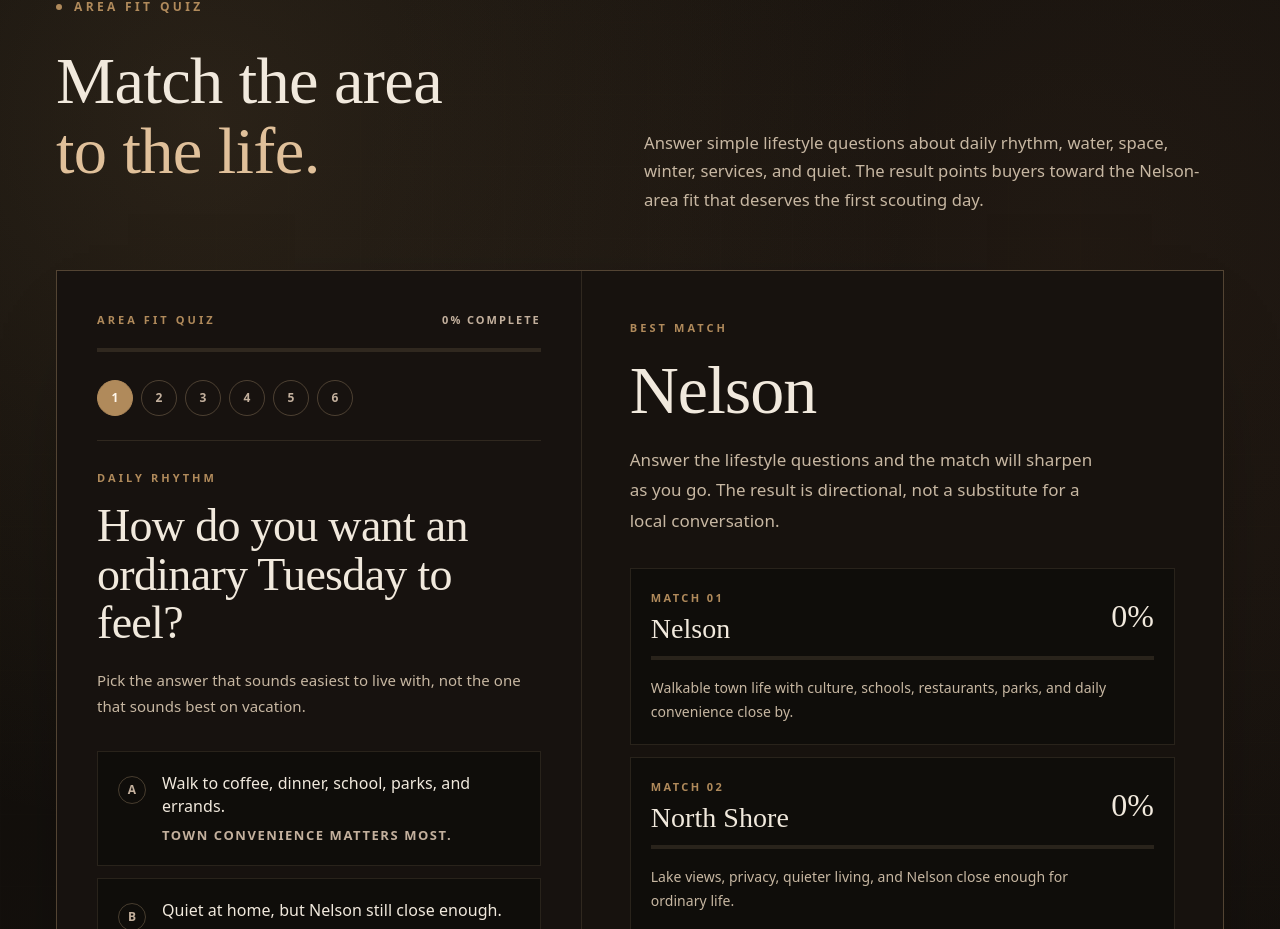
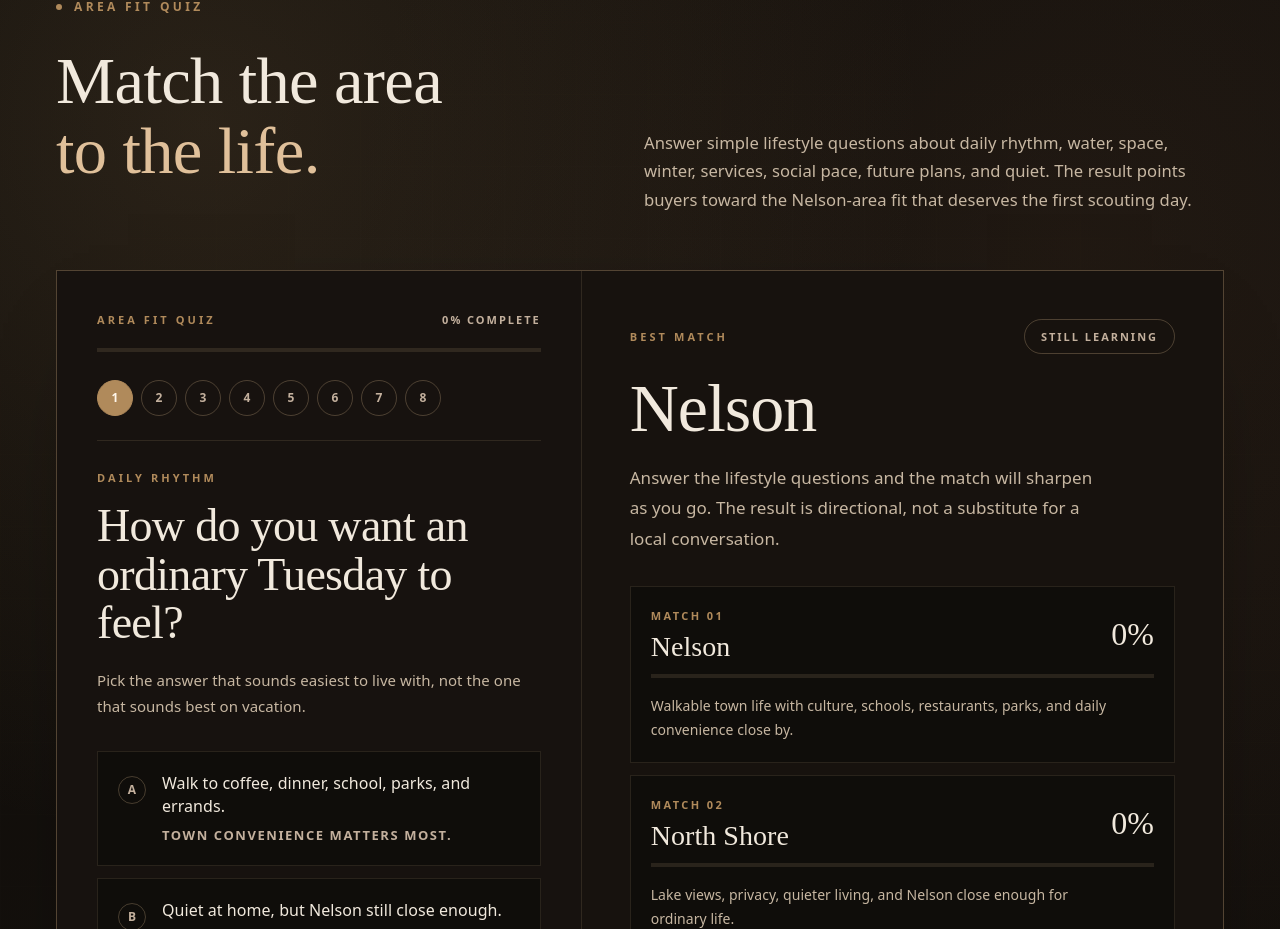
Before and after one commit to KootenayMadeDigital/Luke-Mori-Luxury-Real-Estate, a Next.js app: page /buyers in a window 1280 px wide. Shown: the part 854-1783 px from the top of the page. Built offline with nearby package versions, Linux system fonts and the light colour scheme; a web font is replaced by a local one.

Commit message:
feat: sharpen area fit quiz scoring

```diff
--- a/src/app/buyers/area-fit-quiz/page.tsx
+++ b/src/app/buyers/area-fit-quiz/page.tsx
@@ -24,14 +24,14 @@ export default function AreaFitQuizPage() {
         eyebrow="Area Fit Quiz"
         title="Find the Kootenay path"
         emphasis="that fits the life."
-        lede="Answer plain lifestyle questions about daily routine, water, space, winter, services, and quiet. Then see which Nelson-area community best fits the way you want to live."
+        lede="Answer plain lifestyle questions about daily routine, water, space, winter, services, social pace, future plans, and quiet. Then see which Nelson-area community best fits the way you want to live."
         image={headerImages.nelsonLandscape}
         imageTreatment="showcase"
         crumbs={[{ label: "Home", href: "/" }, { label: "Buyers", href: "/buyers" }, { label: "Area Fit Quiz" }]}
         meta={[
           { value: "6", label: "Area Matches" },
           { value: "Local", label: "Area Fit" },
-          { value: "Fast", label: "First Read" },
+          { value: "8", label: "Questions" },
           { value: "Luke", label: "Next Step" },
         ]}
       />
@@ -43,7 +43,7 @@ export default function AreaFitQuizPage() {
               <Eyebrow>Lifestyle Match</Eyebrow>
               <SectionHeading className="mt-7">Answer the easy questions,<br /><em className="font-light not-italic italic text-[var(--color-bronze-light)]">then test the fit.</em></SectionHeading>
             </div>
-            <SectionLede align="right">The quiz does not replace a local conversation. It gives buyers a cleaner area match so Luke can help compare the right places and avoid the wrong showings.</SectionLede>
+            <SectionLede align="right">The quiz does not replace a local conversation. It gives buyers a sharper area match, explains why it fits, and shows what to watch before planning the first scouting route.</SectionLede>
           </Reveal>
           <BuyerFitQuiz />
         </Container>
--- a/src/app/buyers/page.tsx
+++ b/src/app/buyers/page.tsx
@@ -102,7 +102,7 @@ export default function BuyersPage() {
               </SectionHeading>
             </div>
             <SectionLede align="right">
-              Answer simple lifestyle questions about daily rhythm, water, space, winter, services, and quiet. The result points buyers toward the Nelson-area fit that deserves the first scouting day.
+              Answer simple lifestyle questions about daily rhythm, water, space, winter, services, social pace, future plans, and quiet. The result points buyers toward the Nelson-area fit that deserves the first scouting day.
             </SectionLede>
           </Reveal>
           <BuyerFitQuiz />
--- a/src/components/buyers/BuyerFitQuiz.tsx
+++ b/src/components/buyers/BuyerFitQuiz.tsx
@@ -144,9 +144,31 @@ const questions: Question[] = [
     ],
   },
   {
-    eyebrow: "Identity",
+    eyebrow: "People",
+    title: "How much community do you want around you?",
+    helper: "Some buyers want familiar faces nearby. Others want space first and social life when they choose it.",
+    options: [
+      { label: "I want to bump into people, know the town, and feel connected quickly.", note: "Community close by.", scores: { nelson: 5, kaslo: 2 } },
+      { label: "I like neighbours, but I want home to feel quiet.", note: "Social when chosen.", scores: { "north-shore": 4, balfour: 3, blewett: 2 } },
+      { label: "I want privacy most days, with community available when I want it.", note: "Privacy first.", scores: { blewett: 4, "slocan-valley": 4, kaslo: 2 } },
+      { label: "I want a small-place feel, not a busy town feel.", note: "Village pace.", scores: { kaslo: 5, balfour: 3, "slocan-valley": 3 } },
+    ],
+  },
+  {
+    eyebrow: "Future Plans",
+    title: "What might change in the next few years?",
+    helper: "The best fit should handle the life you are planning, not just the life you have today.",
+    options: [
+      { label: "Schools, work, services, or aging parents may matter more over time.", note: "Future convenience.", scores: { nelson: 5, "north-shore": 2 } },
+      { label: "I may want guests, a second-home setup, or easier lock-and-leave ownership.", note: "Flexible retreat use.", scores: { balfour: 4, "north-shore": 4, kaslo: 2 } },
+      { label: "I may want gardens, animals, a shop, a studio, or room to expand.", note: "Room to grow.", scores: { blewett: 5, "slocan-valley": 4 } },
+      { label: "I want something quieter and more permanent, even if it is less convenient.", note: "Long-term quiet.", scores: { kaslo: 4, "slocan-valley": 4, balfour: 2 } },
+    ],
+  },
+  {
+    eyebrow: "Gut Check",
     title: "Which sentence sounds most like you?",
-    helper: "This usually reveals the area faster than a price range does.",
+    helper: "This last question catches the emotional fit after the practical answers.",
     options: [
       { label: "I want to feel part of Nelson life.", note: "Community and town rhythm.", scores: { nelson: 5 } },
       { label: "I want a beautiful private base near Nelson.", note: "Privacy with access.", scores: { "north-shore": 5, blewett: 2 } },
@@ -175,10 +197,18 @@ export function BuyerFitQuiz() {
   const [step, setStep] = useState(0);
   const [answers, setAnswers] = useState<number[]>(Array(questions.length).fill(-1));
   const complete = answers.every((answer) => answer >= 0);
+  const answeredCount = answers.filter((answer) => answer >= 0).length;
   const current = questions[step];
   const ranked = useMemo(() => rankAreas(answers), [answers]);
   const top = ranked[0];
-  const progress = Math.round((answers.filter((answer) => answer >= 0).length / questions.length) * 100);
+  const runnerUp = ranked[1];
+  const progress = Math.round((answeredCount / questions.length) * 100);
+  const topGap = top.score - (runnerUp?.score ?? 0);
+  const confidence = complete ? (topGap >= 8 ? "Strong fit" : topGap >= 4 ? "Good fit" : "Close call") : "Still learning";
+  const selectedSignals = answers
+    .map((answer, index) => answer >= 0 ? questions[index]?.options[answer]?.note : undefined)
+    .filter(Boolean)
+    .slice(-5) as string[];
 
   function choose(optionIndex: number) {
     setAnswers((currentAnswers) => currentAnswers.map((answer, index) => (index === step ? optionIndex : answer)));
@@ -241,9 +271,23 @@ export function BuyerFitQuiz() {
         </div>
 
         <div className="bg-[var(--color-bg-2)] p-6 sm:p-8 lg:p-10 xl:p-12">
-          <p className="m-0 text-[10px] font-semibold uppercase tracking-[0.28em] text-[var(--color-bronze)]">Best Match</p>
+          <div className="flex flex-wrap items-center justify-between gap-4">
+            <p className="m-0 text-[10px] font-semibold uppercase tracking-[0.28em] text-[var(--color-bronze)]">Best Match</p>
+            <span className="rounded-full border border-[var(--color-line-strong)] px-4 py-2 text-[10px] font-semibold uppercase tracking-[0.18em] text-[var(--color-text-dim)]">{confidence}</span>
+          </div>
           <h3 className="m-0 mt-5 font-serif text-[44px] font-light leading-[1.02] tracking-[-0.015em] text-[var(--color-text)] sm:text-[68px]">{top.area.name}</h3>
           <p className="m-0 mt-5 max-w-[760px] text-[17px] leading-[1.78] text-[var(--color-text-muted)]">{complete ? top.area.plainAnswer : "Answer the lifestyle questions and the match will sharpen as you go. The result is directional, not a substitute for a local conversation."}</p>
+
+          {selectedSignals.length > 0 && (
+            <div className="mt-7 border border-[var(--color-line)] bg-[var(--color-bg)] p-5">
+              <p className="m-0 text-[10px] font-semibold uppercase tracking-[0.22em] text-[var(--color-bronze)]">Signals you gave us</p>
+              <div className="mt-4 flex flex-wrap gap-2">
+                {selectedSignals.map((signal) => (
+                  <span key={signal} className="rounded-full border border-[var(--color-line-strong)] px-3 py-2 text-[10px] font-semibold uppercase tracking-[0.14em] text-[var(--color-text-muted)]">{signal}</span>
+                ))}
+              </div>
+            </div>
+          )}
 
           <div className="mt-8 grid gap-3">
             {ranked.slice(0, 4).map((match, index) => (
```
